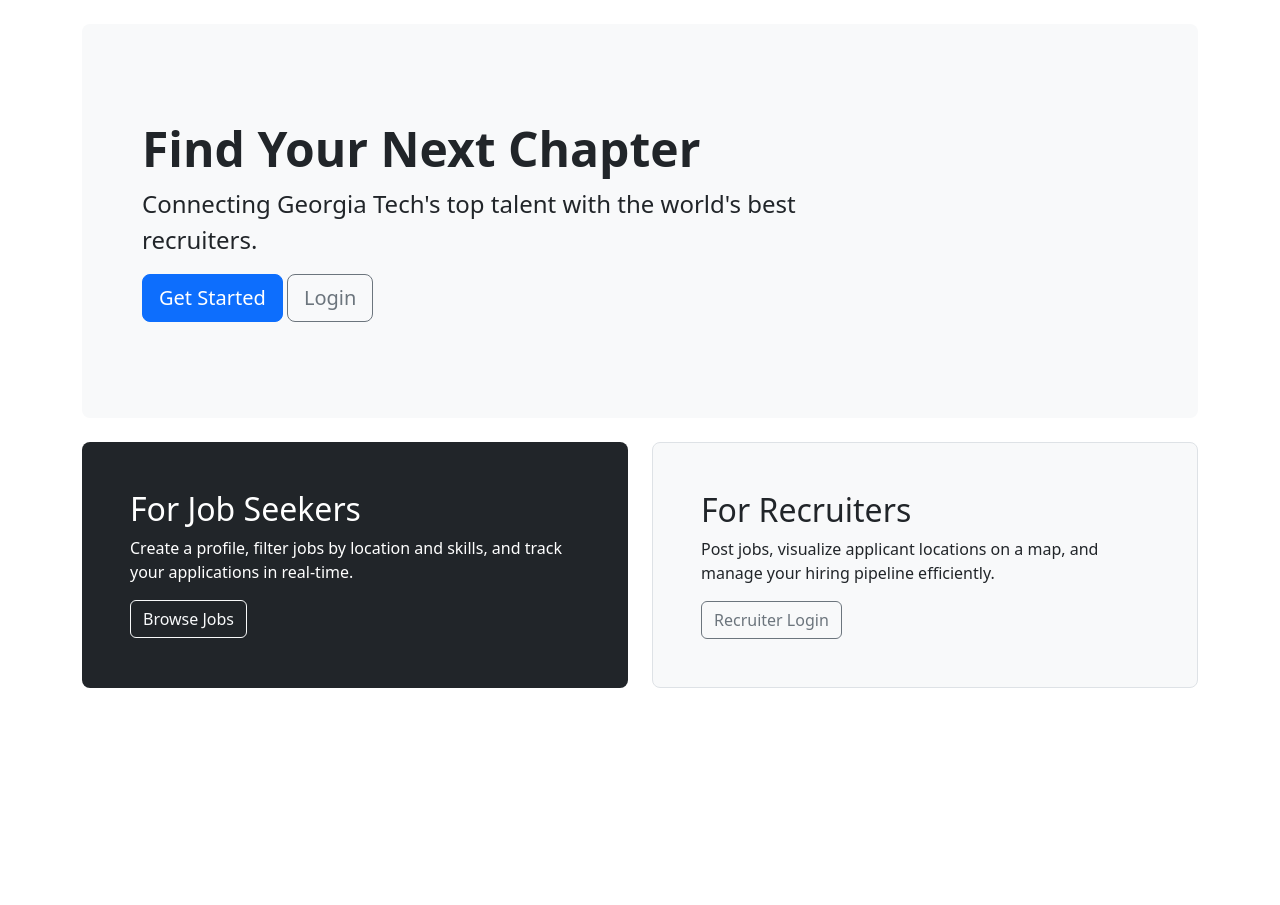
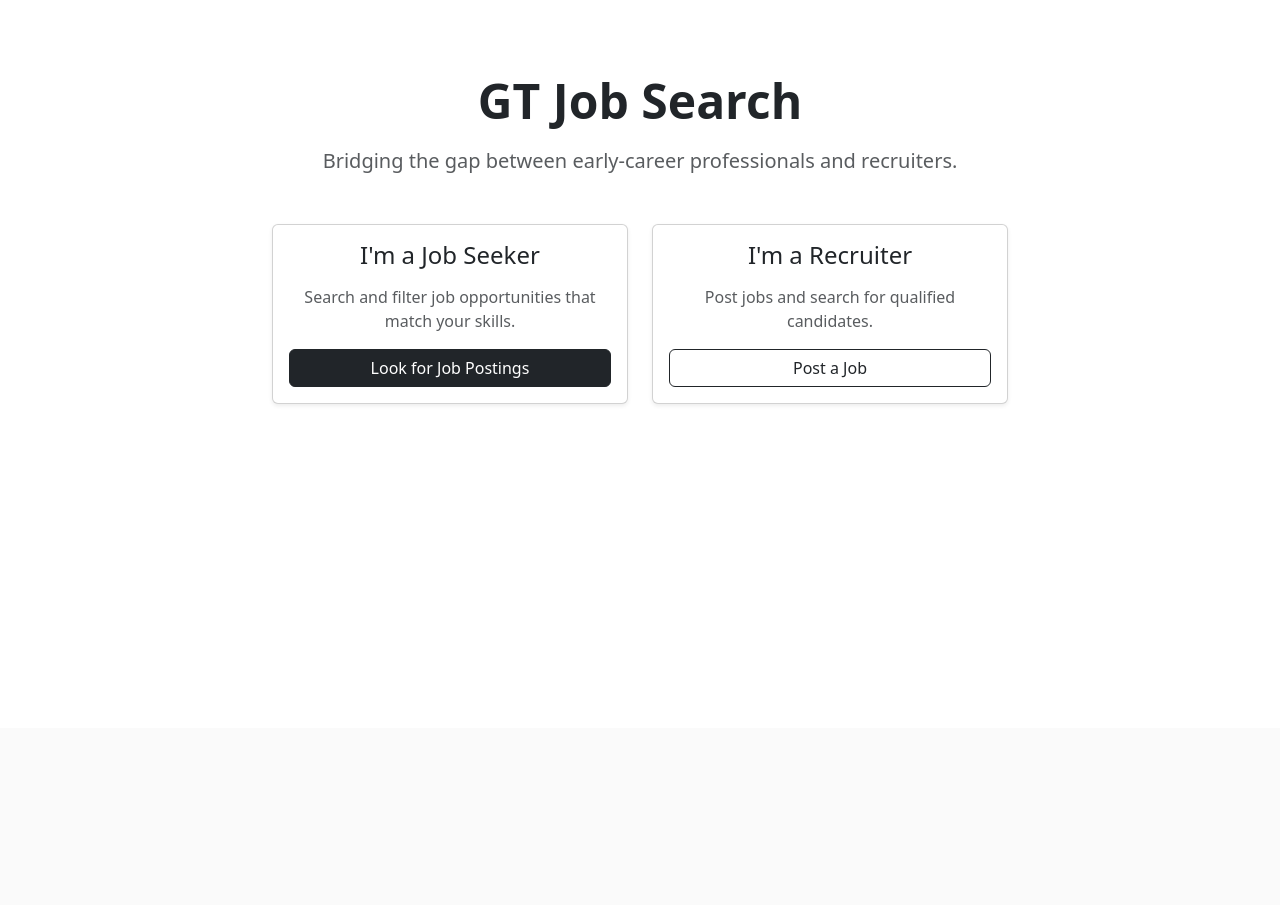
Before and after one commit to nahua3730/JobFinder, a Django app: page / in a window 1280 px wide. Shown: the part 72-977 px from the top of the page. After the commit the page ends 476 px from the top, so only its background shows below. Run offline with Django 5.2, Linux system fonts and the light colour scheme; some libraries are stand-ins or nearby versions.

Commit message:
User story 2: job search page and routing updates

```diff
--- /dev/null
+++ b/jobs/forms.py
@@ -0,0 +1,35 @@
+from django import forms
+
+
+VISA_CHOICES = [
+    ("", "Any"),
+    ("true", "Yes"),
+    ("false", "No"),
+]
+
+REMOTE_CHOICES = [
+    ("", "Any"),
+    ("true", "Remote"),
+    ("false", "On-site"),
+]
+
+
+class JobSearchForm(forms.Form):
+    title = forms.CharField(required=False)
+    skills = forms.CharField(required=False, help_text="Comma-separated (e.g., Python, SQL)")
+    location = forms.CharField(required=False)
+
+    salary_min = forms.IntegerField(required=False, min_value=0)
+    salary_max = forms.IntegerField(required=False, min_value=0)
+
+    is_remote = forms.ChoiceField(required=False, choices=REMOTE_CHOICES)
+    visa_sponsorship = forms.ChoiceField(required=False, choices=VISA_CHOICES)
+
+    def __init__(self, *args, **kwargs):
+        super().__init__(*args, **kwargs)
+
+        for name, field in self.fields.items():
+            field.widget.attrs["class"] = "form-control"
+
+        self.fields["is_remote"].widget.attrs["class"] = "form-select"
+        self.fields["visa_sponsorship"].widget.attrs["class"] = "form-select"
--- a/jobs/urls.py
+++ b/jobs/urls.py
@@ -1,10 +1,10 @@
 from django.urls import path
 from . import views
 
-app_name = 'jobs'
+app_name = "jobs"
 
 urlpatterns = [
-    path('', views.home, name='home'),
-    path('create/', views.create_job, name='create_job'),
-    path('search/', views.candidate_search, name='candidate_search'),
+    path("", views.home, name="home"),
+    path("search/", views.search, name="search"),
+    path("create/", views.create_job, name="create_job"),
 ]
--- a/jobs/views.py
+++ b/jobs/views.py
@@ -1,52 +1,48 @@
-from django.shortcuts import render, redirect, get_object_or_404
+from django.shortcuts import render
+from .models import JobPosting
+from .forms import JobSearchForm
 from django.contrib.auth.decorators import login_required
-from .models import JobPosting
-from users.models import JobSeekerProfile
-# You will need to create a JobForm in forms.py
-# from .forms import JobForm
-# Insert your views here.
+from django.shortcuts import redirect
 
 def home(request):
-    """
-    Public homepage / Job list for Seekers (Story 2)
-    """
-    jobs = JobPosting.objects.all().order_by('-created_at')
-    return render(request, 'jobs/index.html', {'jobs': jobs})
+    # landing page only
+    return render(request, "jobs/home.html")
+
+
+def search(request):
+    form = JobSearchForm(request.GET or None)
+    jobs = JobPosting.objects.all().order_by("-created_at")
+
+    if form.is_valid():
+        title = form.cleaned_data.get("title")
+        skills = form.cleaned_data.get("skills")
+        location = form.cleaned_data.get("location")
+        salary_min = form.cleaned_data.get("salary_min")
+        salary_max = form.cleaned_data.get("salary_max")
+        is_remote = form.cleaned_data.get("is_remote")
+        visa_sponsorship = form.cleaned_data.get("visa_sponsorship")
+
+        if title:
+            jobs = jobs.filter(title__icontains=title)
+        if skills:
+            jobs = jobs.filter(skills__icontains=skills)
+        if location:
+            jobs = jobs.filter(location__icontains=location)
+
+        if salary_min is not None:
+            jobs = jobs.filter(min_salary__gte=salary_min)
+        if salary_max is not None:
+            jobs = jobs.filter(max_salary__lte=salary_max)
+
+        if is_remote != "":
+            jobs = jobs.filter(is_remote=is_remote)
+
+        if visa_sponsorship:
+            jobs = jobs.filter(visa_sponsorship=True)
+
+    return render(request, "jobs/search.html", {"form": form, "jobs": jobs})
 
 @login_required
 def create_job(request):
-    """
-    User Story 10: Post a job (Recruiter only)
-    """
-    if not request.user.is_recruiter:
-        return redirect('jobs:home')
-
-    if request.method == 'POST':
-        # form = JobForm(request.POST)
-        # if form.is_valid():
-        #     job = form.save(commit=False)
-        #     job.recruiter = request.user
-        #     job.save()
-        #     return redirect('jobs:home')
-        pass
-    else:
-        # form = JobForm()
-        pass
-
-    return render(request, 'jobs/create_job.html') # You need to create this template
-
-@login_required
-def candidate_search(request):
-    """
-    User Story 11: Search candidates (Recruiter only)
-    """
-    if not request.user.is_recruiter:
-        return redirect('jobs:home')
-
-    query = request.GET.get('q')
-    results = []
-    if query:
-        # Simple search implementation
-        results = JobSeekerProfile.objects.filter(skills__icontains=query)
-
-    return render(request, 'jobs/candidate_search.html', {'results': results})
+    # Temporary placeholder so the URL + navbar link doesn't crash.
+    return render(request, "jobs/create_job.html")
--- a/templates/base.html
+++ b/templates/base.html
@@ -24,7 +24,7 @@
 
         <div class="collapse navbar-collapse" id="navbarNavAltMarkup">
           <div class="navbar-nav ms-auto navbar-ml">
-            <a class="nav-link" href="{% url 'jobs:home' %}">Jobs</a>
+            <a class="nav-link" href="{% url 'jobs:search' %}">Jobs</a>
 
             {% if user.is_authenticated %}
                 {% if user.is_recruiter %}
--- /dev/null
+++ b/templates/jobs/create_job.html
@@ -0,0 +1,5 @@
+{% extends "base.html" %}
+{% block content %}
+  <h2>Post a Job</h2>
+  <p>Form coming soon. Placeholder so the website doesn't crash</p>
+{% endblock %}
--- /dev/null
+++ b/templates/jobs/home.html
@@ -0,0 +1,49 @@
+{% extends "base.html" %}
+{% block content %}
+
+<div class="py-5 text-center">
+  <h1 class="display-5 fw-bold mb-3">GT Job Search</h1>
+  <p class="lead text-muted mb-5">
+    Bridging the gap between early-career professionals and recruiters.
+  </p>
+
+  <div class="row justify-content-center g-4">
+
+    <!-- Job Seeker -->
+    <div class="col-md-4">
+      <div class="card shadow-sm h-100">
+        <div class="card-body">
+          <h4 class="mb-3">I'm a Job Seeker</h4>
+          <p class="text-muted">
+            Search and filter job opportunities that match your skills.
+          </p>
+
+          <a class="btn btn-dark w-100"
+             href="{% url 'jobs:search' %}">
+            Look for Job Postings
+          </a>
+        </div>
+      </div>
+    </div>
+
+    <!-- Recruiter -->
+    <div class="col-md-4">
+      <div class="card shadow-sm h-100">
+        <div class="card-body">
+          <h4 class="mb-3">I'm a Recruiter</h4>
+          <p class="text-muted">
+            Post jobs and search for qualified candidates.
+          </p>
+
+          <a class="btn btn-outline-dark w-100"
+             href="{% url 'jobs:create_job' %}">
+            Post a Job
+          </a>
+        </div>
+      </div>
+    </div>
+
+  </div>
+</div>
+
+{% endblock %}
--- a/templates/jobs/index.html
+++ b/templates/jobs/index.html
@@ -1,36 +1,118 @@
-{% extends 'base.html' %}
-{% load static %}
+{% extends "base.html" %}
+{% block title %}Jobs{% endblock %}
 
 {% block content %}
-<div class="p-5 mb-4 bg-light rounded-3">
-  <div class="container-fluid py-5">
-    <h1 class="display-5 fw-bold">Find Your Next Chapter</h1>
-    <p class="col-md-8 fs-4">Connecting Georgia Tech's top talent with the world's best recruiters.</p>
-    {% if not user.is_authenticated %}
-        <a class="btn btn-primary btn-lg" href="{% url 'users:signup' %}" role="button">Get Started</a>
-        <a class="btn btn-outline-secondary btn-lg" href="{% url 'users:login' %}" role="button">Login</a>
-    {% endif %}
+<div class="container py-3">
+
+  <div class="d-flex align-items-center justify-content-between mb-3">
+    <h1 class="h3 mb-0">Find Jobs</h1>
   </div>
-</div>
 
-<div class="row align-items-md-stretch">
-  <div class="col-md-6">
-    <div class="h-100 p-5 text-white bg-dark rounded-3">
-      <h2>For Job Seekers</h2>
-      <p>Create a profile, filter jobs by location and skills, and track your applications in real-time.</p>
-      <button class="btn btn-outline-light" type="button">Browse Jobs</button>
+  <div class="card shadow-sm mb-4">
+    <div class="card-body">
+      <form method="get" class="row g-2">
+
+        <div class="col-12 col-md-4">
+          <input class="form-control" name="title" placeholder="Title"
+                 value="{{ filters.title }}">
+        </div>
+
+        <div class="col-12 col-md-4">
+          <input class="form-control" name="skills" placeholder="Skills"
+                 value="{{ filters.skills }}">
+        </div>
+
+        <div class="col-12 col-md-4">
+          <input class="form-control" name="location" placeholder="Location"
+                 value="{{ filters.location }}">
+        </div>
+
+        <div class="col-12 col-md-3">
+          <select class="form-select" name="remote">
+            <option value="" {% if filters.remote == "" %}selected{% endif %}>Remote or On-site</option>
+            <option value="remote" {% if filters.remote == "remote" %}selected{% endif %}>Remote</option>
+            <option value="onsite" {% if filters.remote == "onsite" %}selected{% endif %}>On-site</option>
+          </select>
+        </div>
+
+        <div class="col-6 col-md-2">
+          <input class="form-control" name="min_salary" placeholder="Min salary"
+                 value="{{ filters.min_salary }}">
+        </div>
+
+        <div class="col-6 col-md-2">
+          <input class="form-control" name="max_salary" placeholder="Max salary"
+                 value="{{ filters.max_salary }}">
+        </div>
+
+        <div class="col-12 col-md-3 d-flex align-items-center">
+          <div class="form-check ms-1">
+            <input class="form-check-input" type="checkbox" id="visa" name="visa" value="true"
+                   {% if filters.visa == "true" %}checked{% endif %}>
+            <label class="form-check-label" for="visa">Visa sponsorship</label>
+          </div>
+        </div>
+
+        <div class="col-12 col-md-2 d-flex gap-2">
+          <button class="btn btn-dark w-100" type="submit">Search</button>
+        </div>
+
+        <div class="col-12 col-md-2">
+          <a class="btn btn-outline-secondary w-100" href="{% url 'jobs:home' %}">Clear</a>
+        </div>
+
+      </form>
     </div>
   </div>
-  <div class="col-md-6">
-    <div class="h-100 p-5 bg-light border rounded-3">
-      <h2>For Recruiters</h2>
-      <p>Post jobs, visualize applicant locations on a map, and manage your hiring pipeline efficiently.</p>
-      {% if user.is_recruiter %}
-         <button class="btn btn-outline-secondary" type="button">Post a Job</button>
-      {% else %}
-         <button class="btn btn-outline-secondary" type="button">Recruiter Login</button>
-      {% endif %}
+
+  {% if jobs %}
+    <div class="row g-3">
+      {% for job in jobs %}
+        <div class="col-12">
+          <div class="card shadow-sm">
+            <div class="card-body">
+              <div class="d-flex justify-content-between align-items-start">
+                <div>
+                  <h2 class="h5 mb-1">{{ job.title }}</h2>
+                  <div class="text-muted small">
+                    {{ job.location }}
+                    {% if job.is_remote %} • Remote{% else %} • On-site{% endif %}
+                    {% if job.visa_sponsorship %} • Visa Sponsorship{% endif %}
+                  </div>
+                </div>
+
+                <div class="text-end small">
+                  {% if job.min_salary or job.max_salary %}
+                    <div class="fw-semibold">
+                      {% if job.min_salary %}${{ job.min_salary }}{% else %}—{% endif %}
+                      -
+                      {% if job.max_salary %}${{ job.max_salary }}{% else %}—{% endif %}
+                    </div>
+                  {% endif %}
+                  <div class="text-muted">{{ job.created_at|date:"M d, Y" }}</div>
+                </div>
+              </div>
+
+              {% if job.skills %}
+                <div class="mt-2">
+                  <span class="badge text-bg-light border">Skills</span>
+                  <span class="ms-2">{{ job.skills }}</span>
+                </div>
+              {% endif %}
+
+              {% if job.description %}
+                <p class="mt-3 mb-0 text-muted">
+                  {{ job.description|truncatechars:220 }}
+                </p>
+              {% endif %}
+            </div>
+          </div>
+        </div>
+      {% endfor %}
     </div>
-  </div>
+  {% else %}
+    <div class="alert alert-info">No jobs found with those filters.</div>
+  {% endif %}
+
 </div>
 {% endblock %}
```
Also changed, not shown: jobs/models.py (+13 -1 lines), templates/jobs/search.html (added, +76 -0 lines), jobs/migrations/0002_jobposting_max_salary_jobposting_min_salary_and_more.py (added).
